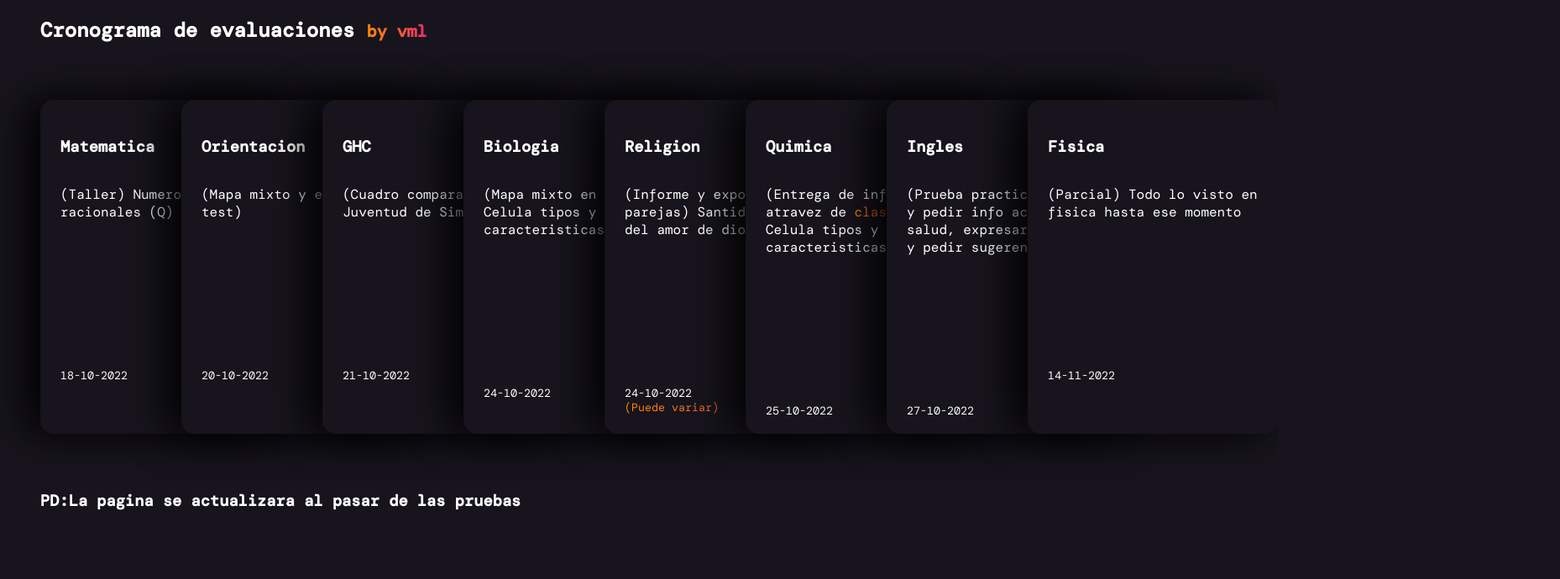
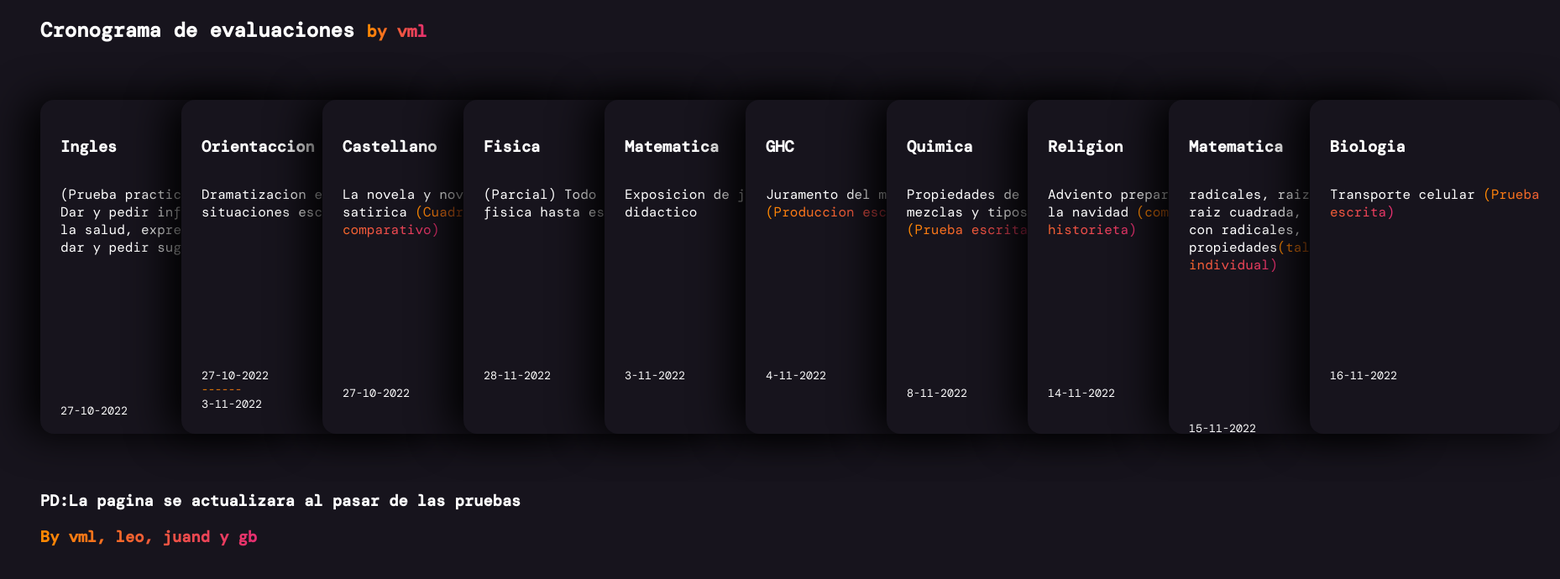
Before and after one commit to vmldev/cronograma, a plain HTML site: page index.html in a window 1280 px wide. Shown: the whole page at 84% size, 1858 px wide, since content can reach past the window. Drawn offline with nearby package versions, Linux system fonts and the light colour scheme; a web font is replaced by a local one.

Commit message:
second commit

```diff
--- a/index.html
+++ b/index.html
@@ -11,46 +11,58 @@
   <h2>Cronograma de evaluaciones <span><small>by vml</small></span> </h2>
   <section class="card-manager">
     <article class="card">
-      <header class="card-header"><h1>Matematica</h1></header>
-      <p>(Taller) Numeros racionales (Q)</p>
-      <small class="card-date" >18-10-2022</small>
+      <header class="card-header"><h1>Ingles</h1></header>
+      <p>(Prueba practica escrita) Dar y pedir info acerca de la salud, expresar pesar, dar y pedir sugerencias</p>
+      <small class="card-date" >27-10-2022</small>
+    </article>
+   </article>
+    <article class="card">
+      <header class="card-header"><h1>Orientaccion</h1></header>
+      <p>Dramatizacion en grupo de situaciones escolares</p>
+      <small class="card-date" >27-10-2022 <span> ------ </span> 3-11-2022</small>
     </article>
     <article class="card">
-      <header class="card-header"><h1>Orientacion</h1></header>
-      <p>(Mapa mixto y entrega del test)</p>
-      <small class="card-date">20-10-2022</small>
-    </article>
-    <article class="card">
-      <header class="card-header"><h1>GHC</h1></header>
-      <p>(Cuadro comparativo) Juventud de Simon Bolivar</p>
-      <small class="card-date" >21-10-2022</small>
-    </article>
-    <article class="card">
-      <header class="card-header"><h1>Biologia</h1></header>
-      <p>(Mapa mixto en parejas) Celula tipos y caracteristicas</p>
-      <small class="card-date" >24-10-2022</small>
-    </article>
-    <article class="card">
-      <header class="card-header"><h1>Religion</h1></header>
-      <p>(Informe y exposicion en parejas) Santidad, reflejo del amor de dios</p>
-      <small class="card-date" >24-10-2022 <span>(Puede variar)</span></small>
-    </article>
-    <article class="card">
-      <header class="card-header"><h1>Quimica</h1></header>
-      <p>(Entrega de infografia atravez de <span>classroom</span>) Celula tipos y caracteristicas</p>
-      <small class="card-date">25-10-2022</small>
-    </article>
-    <article class="card">
-      <header class="card-header"><h1>Ingles</h1></header>
-      <p>(Prueba practica oral) Dar y pedir info acerca de la salud, expresar pesar, dar y pedir sugerencias</p>
+      <header class="card-header"><h1>Castellano</h1></header>
+      <p>La novela y novela satirica <span>(Cuadro comparativo)</span></p>
       <small class="card-date" >27-10-2022</small>
     </article>
     <article class="card">
       <header class="card-header"><h1>Fisica</h1></header>
       <p>(Parcial) Todo lo visto en fisica hasta ese momento</p>
-      <small class="card-date">14-11-2022</small>
+      <small class="card-date">28-11-2022</small>
+    </article>
+    <article class="card">
+      <header class="card-header"><h1>Matematica</h1></header>
+      <p>Exposicion de juego didactico</p>
+      <small class="card-date">3-11-2022</small>
+    </article>
+    <article class="card">
+      <header class="card-header"><h1>GHC</h1></header>
+      <p> Juramento del monte Sacro <span>(Produccion escrita)</span></p>
+      <small class="card-date">4-11-2022</small>
+    </article>
+    <article class="card">
+      <header class="card-header"><h1>Quimica</h1></header>
+      <p>Propiedades de la materia, mezclas y tipos de mezclas <span>(Prueba escrita)</span></p>
+      <small class="card-date">8-11-2022</small>
+    </article>
+  <article class="card">
+    <header class="card-header"><h1>Religion</h1></header>
+    <p>Adviento preparacion para la navidad <span>(comic o historieta)</span></p>
+    <small class="card-date">14-11-2022</small>
+  </article>
+  <article class="card">
+    <header class="card-header"><h1>Matematica</h1></header>
+    <p> radicales, raiz enecima, raiz cuadrada, potencia con radicales, propiedades<span>(taller individual)</span></p>
+    <small class="card-date">15-11-2022</small>
+  </article>
+    <article class="card">
+      <header class="card-header"><h1>Biologia</h1></header>
+      <p> Transporte celular <span>(Prueba escrita)</span></p>
+      <small class="card-date">16-11-2022</small>
     </article>
   </section>
   <h3>PD:La pagina se actualizara al pasar de las pruebas</h3>
+  <h3><span>By vml, leo, juand y gb</span></h3>
 </body>
 </html>
```
